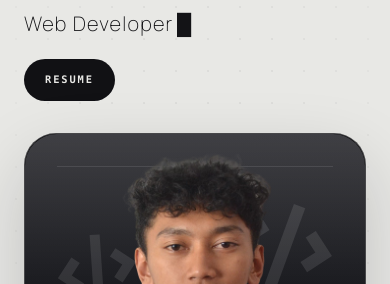
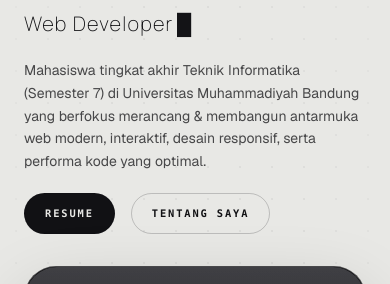
Before and after one commit to IlyasKasep/Portofolio-, a Next.js app: page / in a window 390 px wide. Shown: the part 233-517 px from the top of the page. Built offline with nearby package versions, Linux system fonts and the light colour scheme; no server answers.

Commit message:
fix(hero): restore unoptimized portrait photo loading and add concise introduction bio

```diff
--- a/src/components/AnimatedProfileCard.tsx
+++ b/src/components/AnimatedProfileCard.tsx
@@ -150,7 +150,6 @@ export default function AnimatedProfile() {
           rotateX,
           rotateY,
           scale,
-          transformStyle: canHover ? "preserve-3d" : "flat",
         }}
       >
         <div className="absolute inset-0 rounded-[2rem] bg-[linear-gradient(180deg,rgba(255,255,255,0.12),rgba(255,255,255,0)_34%),linear-gradient(180deg,#25252a_0%,#131418_48%,#050506_100%)]" />
@@ -165,8 +164,9 @@ export default function AnimatedProfile() {
           alt="Portrait of Muhammad Ilyas Satria Fauzan"
           fill
           priority
+          unoptimized
           sizes="(min-width: 1024px) 520px, (min-width: 640px) 450px, 90vw"
-          className="relative z-10 object-cover object-bottom rounded-[2rem] transition-transform duration-700 ease-out hover:scale-[1.02]"
+          className="z-10 object-cover object-bottom rounded-[2rem] transition-transform duration-700 ease-out hover:scale-[1.02]"
         />
 
         <div className="absolute inset-x-0 bottom-0 z-20 h-40 rounded-b-[2rem] bg-gradient-to-t from-[#050506] via-[#050506]/80 to-transparent" />
--- a/src/sections/hero-section.tsx
+++ b/src/sections/hero-section.tsx
@@ -31,6 +31,8 @@ export default function HeroSection() {
                 ".hero-socials a",
                 ".location",
                 ".greetings",
+                ".role",
+                ".hero-bio",
                 ".profile-card",
                 ".hero-resume",
                 ".hero-scroll-indicator",
@@ -58,6 +60,12 @@ export default function HeroSection() {
               ".greetings",
               { opacity: 0, x: 60 },
               { opacity: 1, x: 0, duration: 0.55 },
+              "-=0.35",
+            )
+            .fromTo(
+              ".hero-bio",
+              { opacity: 0, y: 14 },
+              { opacity: 1, y: 0, duration: 0.45 },
               "-=0.35",
             )
             .fromTo(
@@ -243,7 +251,11 @@ export default function HeroSection() {
           className="role mt-1 block min-h-[2rem] min-w-[18ch] whitespace-nowrap! text-xl font-thin! leading-tight tracking-[0.06em]! sm:mt-2 sm:min-h-[3.5rem] sm:text-4xl lg:mt-3 lg:min-h-[3.75rem] lg:text-5xl"
         />
 
-        <div className="hero-resume mt-4 flex sm:mt-5 lg:mt-6">
+        <p className="hero-bio mt-4 max-w-xl font-sans text-sm sm:text-base leading-relaxed text-foreground/75 font-normal sm:mt-5">
+          Mahasiswa tingkat akhir Teknik Informatika (Semester 7) di Universitas Muhammadiyah Bandung yang berfokus merancang &amp; membangun antarmuka web modern, interaktif, desain responsif, serta performa kode yang optimal.
+        </p>
+
+        <div className="hero-resume mt-5 flex items-center gap-4 sm:mt-6 lg:mt-7">
           <a
             href="/resume"
             target="_blank"
@@ -251,6 +263,12 @@ export default function HeroSection() {
             className="inline-flex w-fit items-center rounded-full border border-foreground/15 bg-foreground px-5 py-3 font-mono text-[0.65rem] font-semibold uppercase tracking-[0.18em] text-background transition-colors duration-300 hover:bg-transparent hover:text-foreground focus-visible:outline-2 focus-visible:outline-offset-4 focus-visible:outline-foreground"
           >
             Resume
+          </a>
+          <a
+            href="#about"
+            className="inline-flex w-fit items-center rounded-full border border-foreground/20 bg-transparent px-5 py-3 font-mono text-[0.65rem] font-semibold uppercase tracking-[0.18em] text-foreground transition-colors duration-300 hover:border-foreground hover:bg-foreground/[0.05] focus-visible:outline-2 focus-visible:outline-offset-4 focus-visible:outline-foreground"
+          >
+            Tentang Saya
           </a>
         </div>
       </div>
```
